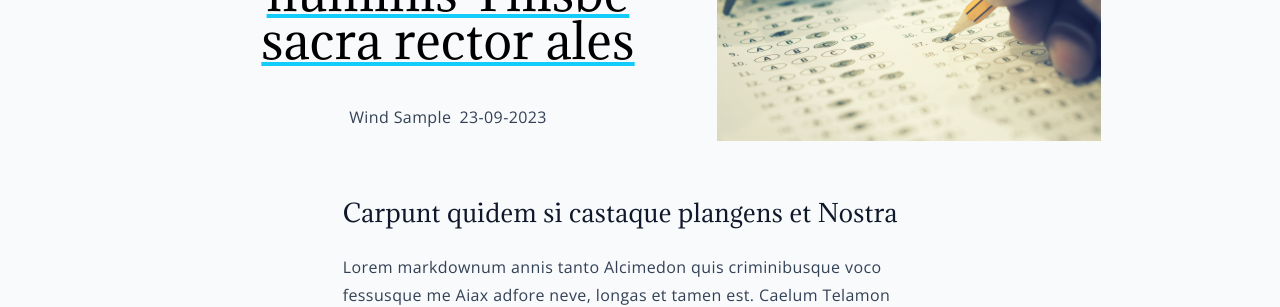
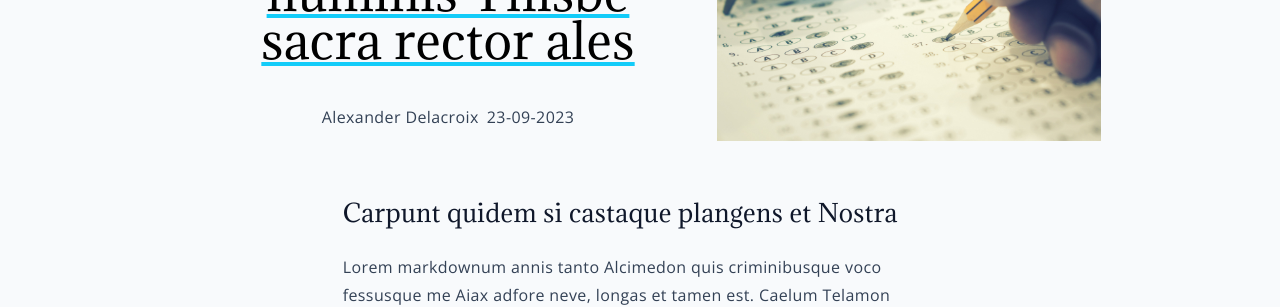
Before and after one commit to KanbeiKuroda/q7m_s9xv4kz8r2b1t6_dwpf0hlj, a Jekyll site: the page built from _posts/2023-09-23-test-6.md, in a window 1280 px wide. Shown: the part 227-534 px from the top of the page. Built offline with Jekyll 4.4.1, drawn with Linux system fonts in a browser that asks for light colours.

Commit message:
Update _config.yml

```diff
--- a/_config.yml
+++ b/_config.yml
@@ -1,10 +1,10 @@
 domain: thestainedscreen.github.io
 url: https://thestainedscreen.github.io
-baseurl: "/wind"
+baseurl: "/matrix"
 
 title: The Stained Screen
 email: wind@example.com
-author: Wind Sample
+author: Alexander Delacroix
 
 lang: en
 
```
